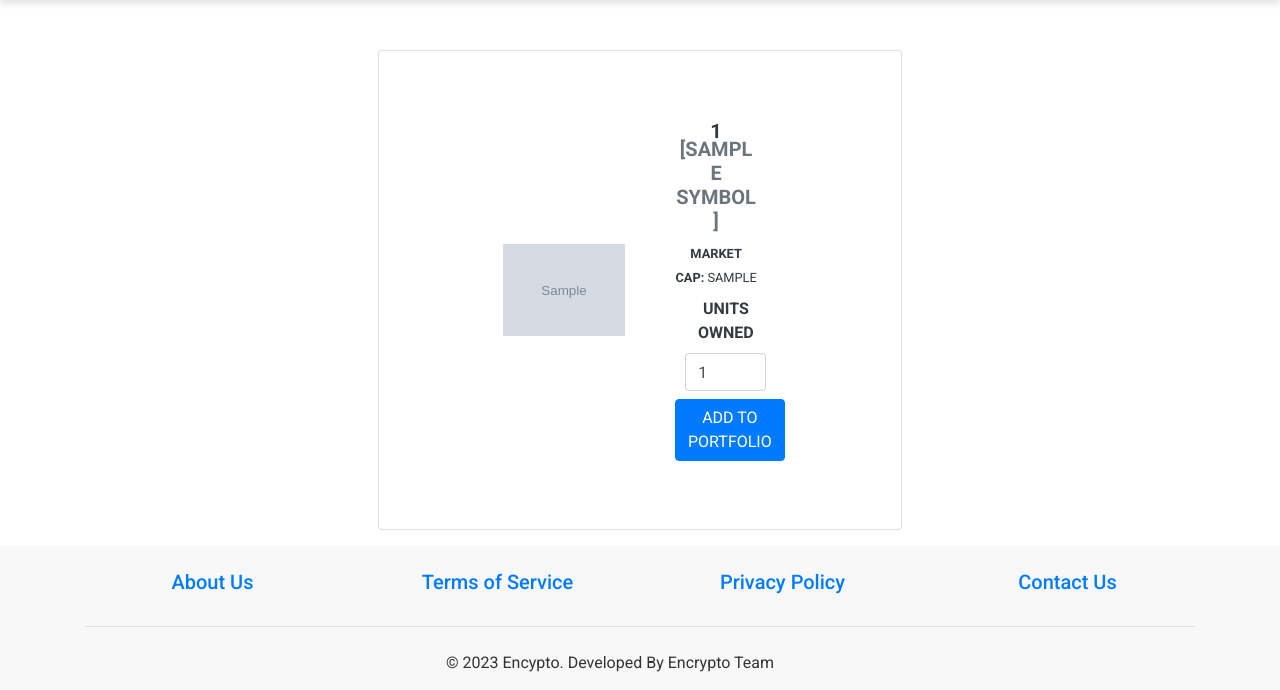
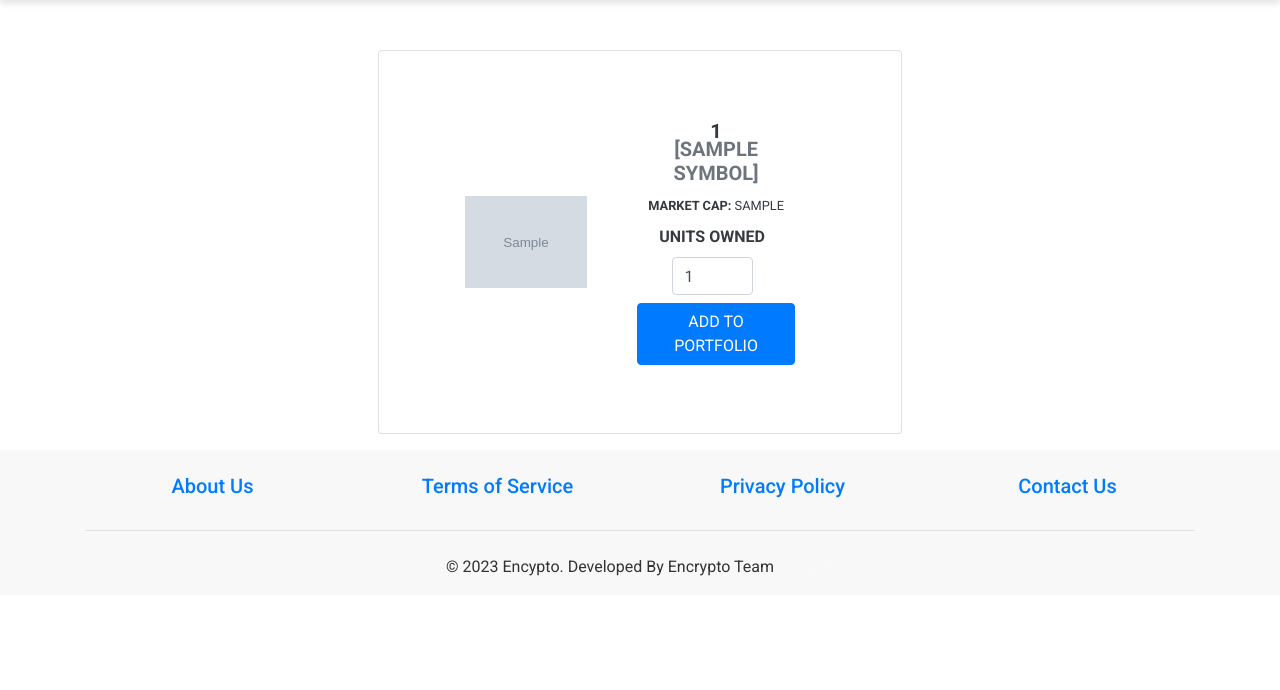
Before and after one commit to dataSHETHinks/Encrypto, a Django app: template templates/search.html in a window 1280 px wide. Shown: the part 96-786 px from the top of the page. Run offline with Django 4.2, Linux system fonts and the light colour scheme; the template is opened without the code that fills it: most values are stand-ins (such as "Sample title", 1, 10 or a date in 2020); grey boxes marked "Sample" are stand-in pictures; some libraries are stand-ins or nearby versions.

Commit message:
search result card modified

```diff
--- a/templates/search.html
+++ b/templates/search.html
@@ -15,7 +15,7 @@
         />
       </div>
 
-      <div class="col-md-4">
+      <div class="col-md-4 col-lg-6">
         <div class="card-body text-dark">
           <h5 class="card-title text-uppercase mb-2">
             <b>{{ cryptocurrency.coin_id }}</b>
```
Also changed, not shown: db.sqlite3.
